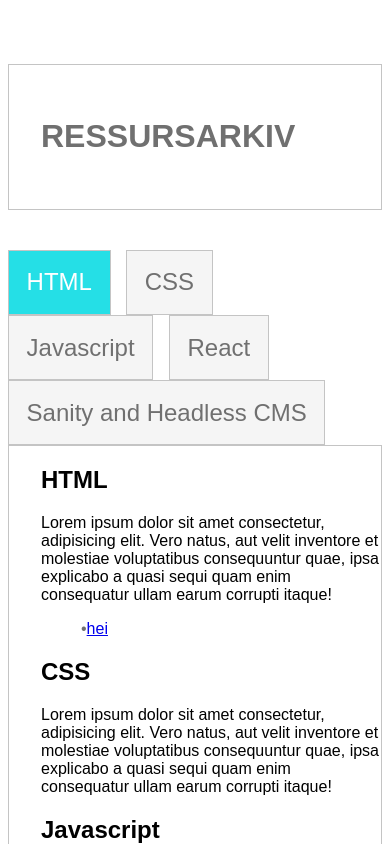
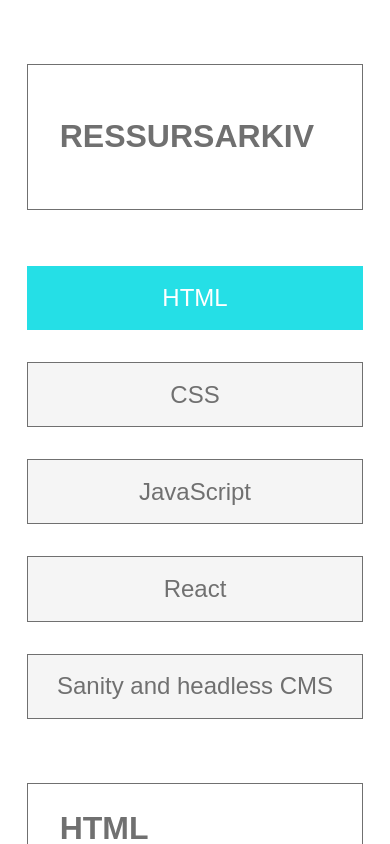
Before and after one commit to kollegard/uin23ak2_resource_layout_kollegard, a plain HTML site: page index.html in a window 390 px wide. Both pictures are taken after a click on the button "HTML". Shown: the top 844 px of the page. Drawn offline with Linux system fonts and the light colour scheme.

Commit message:
ferdigstilling av arbeidskrav 2

```diff
--- a/index.html
+++ b/index.html
@@ -12,46 +12,9 @@
         <header>
             <h1>Ressursarkiv</h1>
             </header>
-        <nav>
-            <button id="htmlbtn">HTML</button>
-            <button id="cssbtn">CSS</button>
-            <button id="scriptbtn">Javascript</button>
-            <button id="reactbtn">React</button>
-            <button id="CMSbtn">Sanity and Headless CMS</button>
-            </nav>
         <main>
-            <div id="html">
-                <h2>HTML</h2>
-                <p>Lorem ipsum dolor sit amet consectetur, adipisicing elit. Vero natus, aut velit inventore et molestiae voluptatibus consequuntur quae, ipsa explicabo a quasi sequi quam enim consequatur ullam earum corrupti itaque!</p>
-                <ul>
-                    <li><a href="#">hei</a></li>
-                </ul>
-                </div>
-
-            <div id="css">
-                <h2>CSS</h2>
-                <p>Lorem ipsum dolor sit amet consectetur, adipisicing elit. Vero natus, aut velit inventore et molestiae voluptatibus consequuntur quae, ipsa explicabo a quasi sequi quam enim consequatur ullam earum corrupti itaque!</p>
-                <ul></ul>
-                </div>
-
-            <div id="javascript">
-                <h2>Javascript</h2>
-                <p>Lorem ipsum dolor sit amet consectetur, adipisicing elit. Vero natus, aut velit inventore et molestiae voluptatibus consequuntur quae, ipsa explicabo a quasi sequi quam enim consequatur ullam earum corrupti itaque!</p>
-                <ul></ul>
-                </div>
-
-            <div id="react">
-                <h2>React</h2>
-                <p>Lorem ipsum dolor sit amet consectetur, adipisicing elit. Vero natus, aut velit inventore et molestiae voluptatibus consequuntur quae, ipsa explicabo a quasi sequi quam enim consequatur ullam earum corrupti itaque!</p>
-                <ul></ul>
-                </div>
-
-            <div id="CMS">
-                <h2>Sanity and Headless CMS</h2>
-                <p>Lorem ipsum dolor sit amet consectetur, adipisicing elit. Vero natus, aut velit inventore et molestiae voluptatibus consequuntur quae, ipsa explicabo a quasi sequi quam enim consequatur ullam earum corrupti itaque!</p>
-                <ul></ul>
-                </div>
-
+            <nav id="nav"></nav>
+            <article id="info"></article>
         </main>
     </div>
     <script src="ressurser.js"></script>
--- a/ressurser.js
+++ b/ressurser.js
@@ -95,36 +95,37 @@ const resources = [
     },
 ]
 
-const html = document.getElementById("htmlbtn")
-const css = document.getElementById("cssbtn")
-const script = document.getElementById("scriptbtn")
-const react = document.getElementById("reactbtn")
-const CMS = document.getElementById("CMSbtn")
+let show = ""
+let navigation = ""
 
-let htmlvis = document.getElementById("html").style.visibility
-let cssvis = document.getElementById("css").style.visibility
-let scriptvis = document.getElementById("javascript").style.visibility
-let reactvis = document.getElementById("react").style.visibility
-let CMSvis = document.getElementById("CMS").style.visibility
+resources.map((meny) =>{
+    navigation += `<button id="${meny.category.split(" ").join("")}" onclick="display(event)" class="inactive">${meny.category}</button>`
+    //fikk veiledning av studass til display(event)
+    //event er en innebygd funksjon, som tillater brukeren å se alt som skjer med det event står ved.
+    //man kan i tillegg lage stier, slik som i if-testen nedenfor
 
-let show=""
+    //meny.category.split.join er hentet fra: https://www.geeksforgeeks.org/how-to-remove-spaces-from-a-string-using-javascript/
+})
 
-html.addEventListener("click", function open(){
-    html.classList.add("active")
+function display(event){
+    show=""
 
-    show = document.querySelector("#html.active")
-    if(show == null){
+    resources.map((cat) =>{
+        document.querySelector(`#${cat.category.split(" ").join("")}`).classList.add("inactive")
+        //legger til denne linje slik at knapper som tidligere er aktive/ ikke inactive, nå blir active,
+        //slik at det kun er gjeldende fane som er blå.
 
-        htmlvis += "visible"
-        console.log(hei)
+        if (cat.category.split(" ").join("") === event.target.id) {
+            //fikk veiledning av studass til å lage linjen over.
+            show += `<ul><h2>${cat.category}</h2>
+            <p>${cat.text}</p>`
+                cat.sources.map(source => {show +=
+                `<li><a href ="${source.url}">${source.title}</a></li>`})
+            show += `</ul></article>`
+            document.querySelector(`#${cat.category.split(" ").join("")}`).classList.toggle("inactive")
+        }
+})
+document.getElementById("info").innerHTML = show
+}
 
-        cssvis += "hidden"
-        scriptvis += "hidden"
-        reactvis += "hidden"
-        CMSvis += "hidden"
-    }
-        else{
-            console.log("hadet")
-        }
-
-    })
+document.getElementById("nav").innerHTML = navigation
--- a/style.css
+++ b/style.css
@@ -1,3 +1,10 @@
+:root{
+    --blue:#25dfe6;
+    --darkblue: #18acb4;
+    --lightGrey: #c4c4c4;
+    --darkGrey: #707070;
+}
+
 body{
     font-family: sans-serif;
     margin-top: 0;
@@ -14,43 +21,125 @@ div.cont{
 }
 
 header{
-    border: 1px solid #c4c4c4;
+    border: 1px solid var(--lightGrey);
     padding: 2rem;
     margin-top: 4rem;
     margin-bottom: 2.5rem;
 }
 
 header h1{
-    color:#707070;
+    color: var(--darkGrey);
     text-transform: uppercase;
 }
 
-nav button{
-    background-color: #f5f5f5;
-    color: #707070;
-    border: 1px solid #c4c4c4;
+button{
+    background-color: var(--blue);
+    color: #FFF;
     padding: 1.1rem;
     font-size: 1.5rem;
     margin-right: .7rem;
+    border-left: 1px solid var(--blue);
+    border-right: 1px solid var(--blue);
+    border-top: 1px solid var(--blue);
+    border-bottom: none;
 }
 
-nav button.active{
-    background-color: #25dfe6;
-    color: #FFF;
+button.inactive{
+    background-color: #f5f5f5;
+    color: var(--darkGrey);
+    border-left: 1px solid var(--lightGrey);
+    border-right: 1px solid var(--lightGrey);
+    border-top: 1px solid var(--lightGrey);
+    border-bottom: none;
 }
 
 ul{
     list-style:none;
+    height: auto;
 }
 
 ul li::before{
     content: "\2022";
-    color: #707070;
+    color: var(--darkGrey);
+    margin: .5rem;
 }
-/* endre fergen på listepunktet hentet fra:
+/* endre fargen på listepunktet hentet fra:
 https://www.w3schools.com/howto/howto_css_bullet_color.asp */
+ul li a{
+    color: var(--blue);
+    margin-top:1rem;
+}
 
-main{
+
+article{
     padding-left: 2rem;
-    border: 1px solid #c4c4c4;
+    border-left: 1px solid var(--lightGrey);
+    border-bottom: 1px solid var(--lightGrey);
+    border-right: 1px solid var(--lightGrey);
+    border-top: 5px solid var(--blue);
+    height:auto;
+
 }
+
+h2{
+    color: var(--darkGrey);
+    text-transform: uppercase;
+}
+
+article p{
+    color: var(--darkGrey);
+}
+
+@media only screen and (max-width: 720px){
+    div.cont{
+        width: 100%;
+        max-width: 90%;
+    }
+
+    #nav{
+        width:100%;
+        display: flex;
+        align-items: center;
+        flex-direction: column;
+        justify-content: space-between;
+    }
+
+    header{
+        border: 1px solid var(--darkGrey);
+    }
+
+    button{
+        width: 100%;
+        margin: 1rem 0;
+    }
+
+    button.inactive{
+        border: 1px solid var(--darkGrey);
+    }
+
+    article{
+        border: 1px solid var(--darkGrey);
+        margin-bottom: 3rem;
+        font-size: 20px;
+        margin-top:3rem;
+        padding: 0 2rem
+    }
+
+    article h2{
+        font-size: 32px;
+    }
+
+    ul{
+        padding: 0;
+    }
+
+    ul li{
+        padding: 1rem 1rem;
+    }
+
+    ul li a{
+        color: var(--darkblue);
+    }
+
+
+}
```
